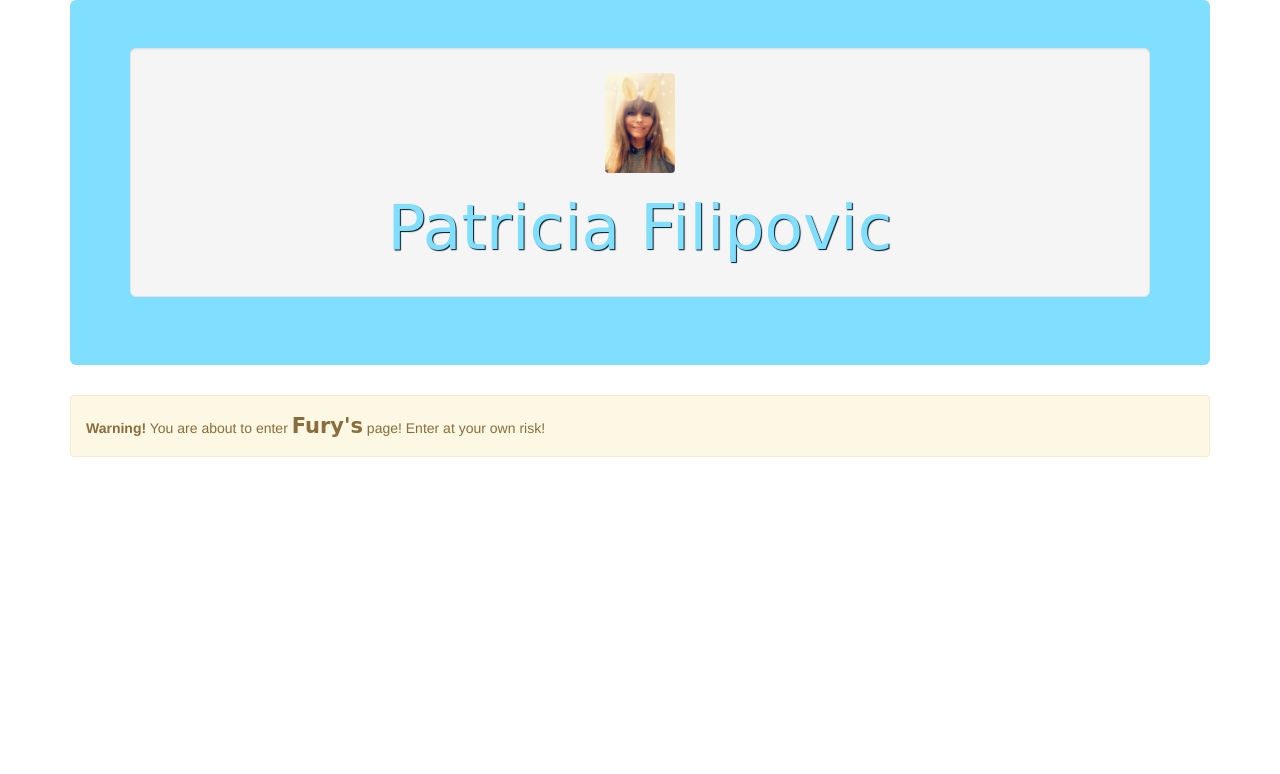
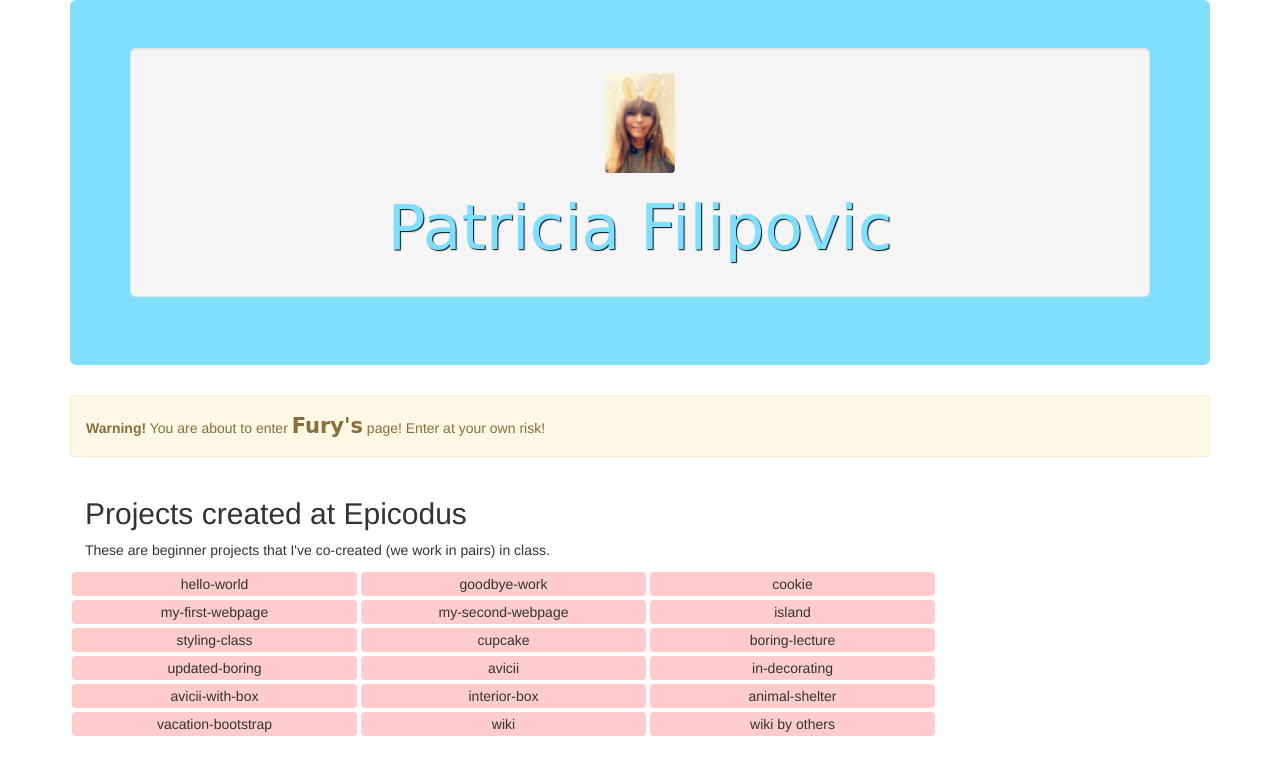
Before and after one commit to bkindtoall/fury-portfolio, a plain HTML site: page index.html in a window 1280 px wide. Drawn offline with Linux system fonts and the light colour scheme.

Commit message:
added grid system, three across with css styling

```diff
--- a/css/styles.css
+++ b/css/styles.css
@@ -23,3 +23,12 @@
   font-size: 150%;
   font-family: cursive;
 }
+
+.col-lg-3 {
+  background-color: #ffcccc;
+  border-radius: 4px;
+  padding: 2px;
+  margin: 2px;
+  text-align: center;
+
+}
--- a/index.html
+++ b/index.html
@@ -18,7 +18,66 @@
       <div class="alert alert-warning">
         <strong>Warning!</strong> You are about to enter <span class="xbold">Fury's</span> page! Enter at your own risk!
       </div>
-
+      <div class="container-fluid">
+        <h2>Projects created at Epicodus</h2>
+        <p>These are beginner projects that I've co-created (we work in pairs) in class.</p>
+        <div class="row">
+          <div class="col-lg-3">
+            hello-world
+          </div>
+          <div class="col-lg-3">
+            goodbye-work
+          </div>
+          <div class="col-lg-3">
+            cookie
+          </div>
+          <div class="col-lg-3">
+            my-first-webpage
+          </div>
+          <div class="col-lg-3">
+            my-second-webpage
+          </div>
+          <div class="col-lg-3">
+            island
+          </div>
+          <div class="col-lg-3">
+            styling-class
+          </div>
+          <div class="col-lg-3">
+            cupcake
+          </div>
+          <div class="col-lg-3">
+            boring-lecture
+          </div>
+          <div class="col-lg-3">
+            updated-boring
+          </div>
+          <div class="col-lg-3">
+            avicii
+          </div>
+          <div class="col-lg-3">
+            in-decorating
+          </div>
+          <div class="col-lg-3">
+            avicii-with-box
+          </div>
+          <div class="col-lg-3">
+            interior-box
+          </div>
+          <div class="col-lg-3">
+            animal-shelter
+          </div>
+          <div class="col-lg-3">
+            vacation-bootstrap
+          </div>
+          <div class="col-lg-3">
+            wiki
+          </div>
+          <div class="col-lg-3">
+            wiki by others
+          </div>
+        </div>
+    </div>
     </div>
   </body>
 </html>
```
Also changed, not shown: fonts/shink/Read Me.txt (added), fonts/shink/Shink Font by Rifki (7NTypes).otf (added), fonts/shink/Shink Font by Rifky (7NTypes)_2.png (added), 2 other files.
